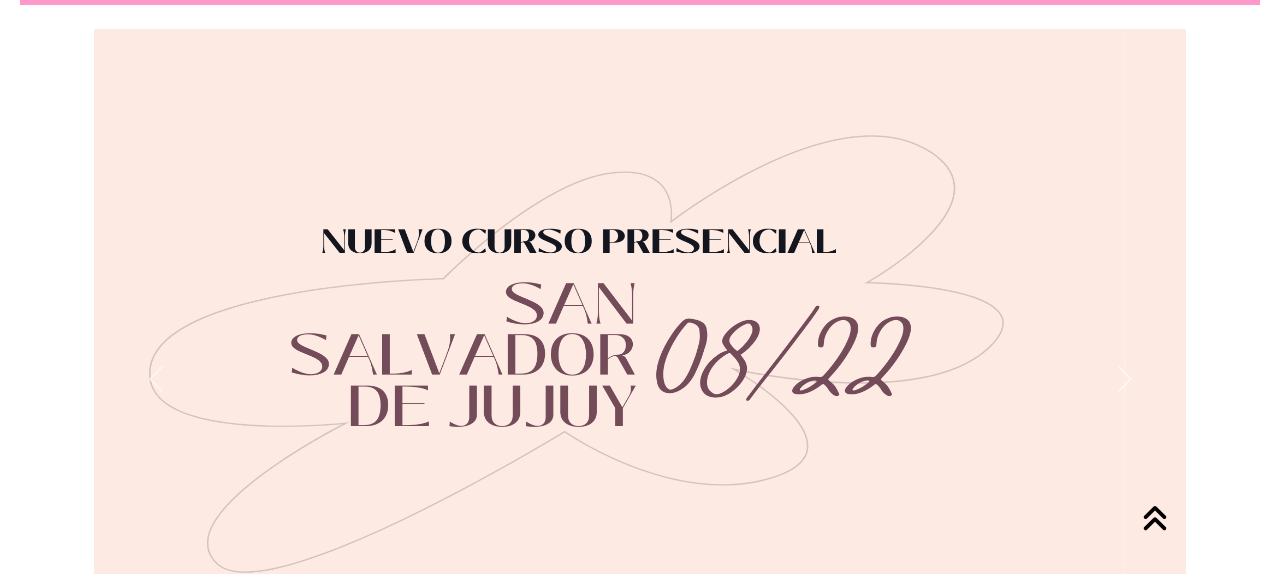
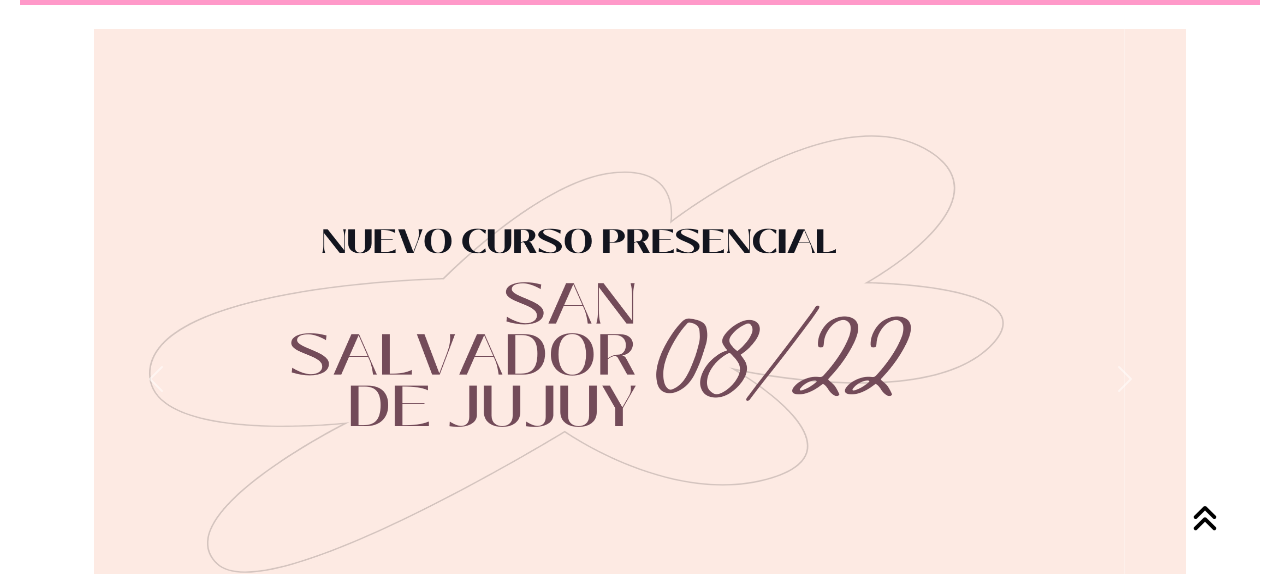
Before and after one commit to agazzoniGustavo/agazzoniGustavo, a website: page index.html in a window 1280 px wide. Shown: the part 266-840 px from the top of the page. Drawn offline with nearby package versions, Linux system fonts and the light colour scheme.

Commit message:
acomodando ultimos detalles

```diff
--- a/scss/_main.scss
+++ b/scss/_main.scss
@@ -122,7 +122,7 @@ form p {
 .arriba {
     position: fixed;
     bottom: 0;
-    right: 100px;
+    right: 50px;
     }
 
     .arriba img {
```
Also changed, not shown: css/styles.css.
